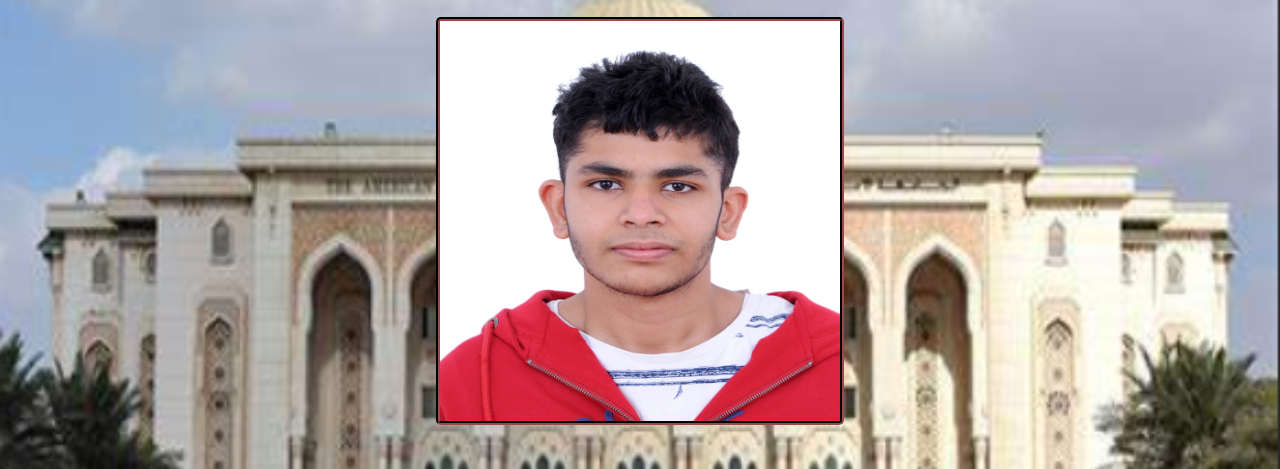
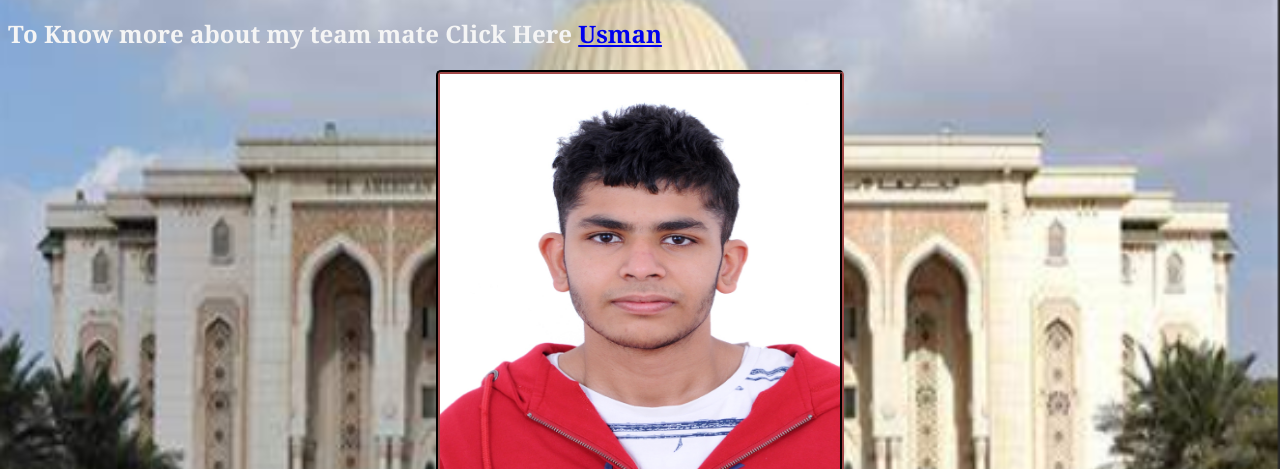
Before and after one commit to Ghazal-1234/web.github.io, a plain HTML site: page index.html in a window 1280 px wide. Shown: the part 118-587 px from the top of the page. Drawn offline with Linux system fonts and the light colour scheme.

Commit message:
Update index.html

```diff
--- a/index.html
+++ b/index.html
@@ -8,6 +8,7 @@
     <body>
         <!--Welcome head text-->
         <h1 >About Me</h1>
+        <h2> To Know more about my team mate Click Here <a href = "https://voxscripts.github.io/usman/" title="My team mate"> Usman </a> </h2>
         <!--End of welcome Head text-->
 
         <!--Beginning of Requirement 1 and 2-->
```
